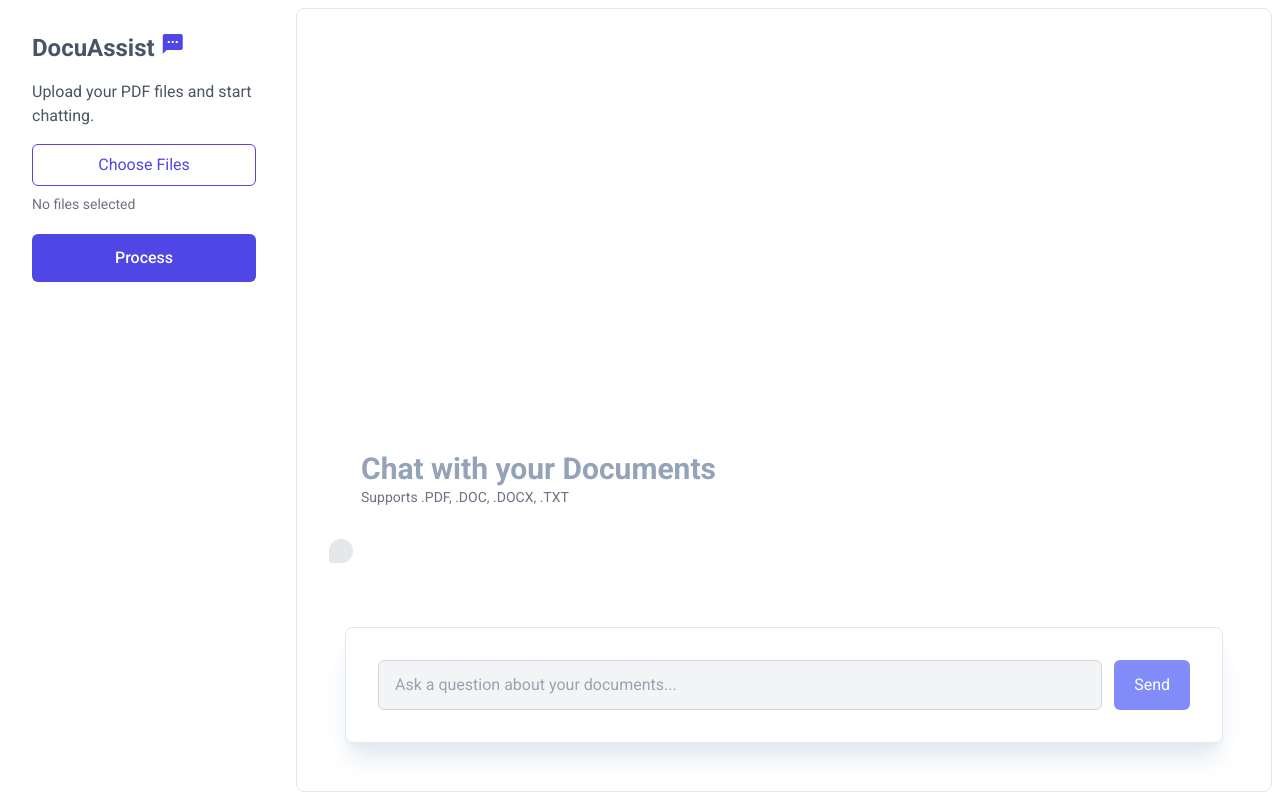
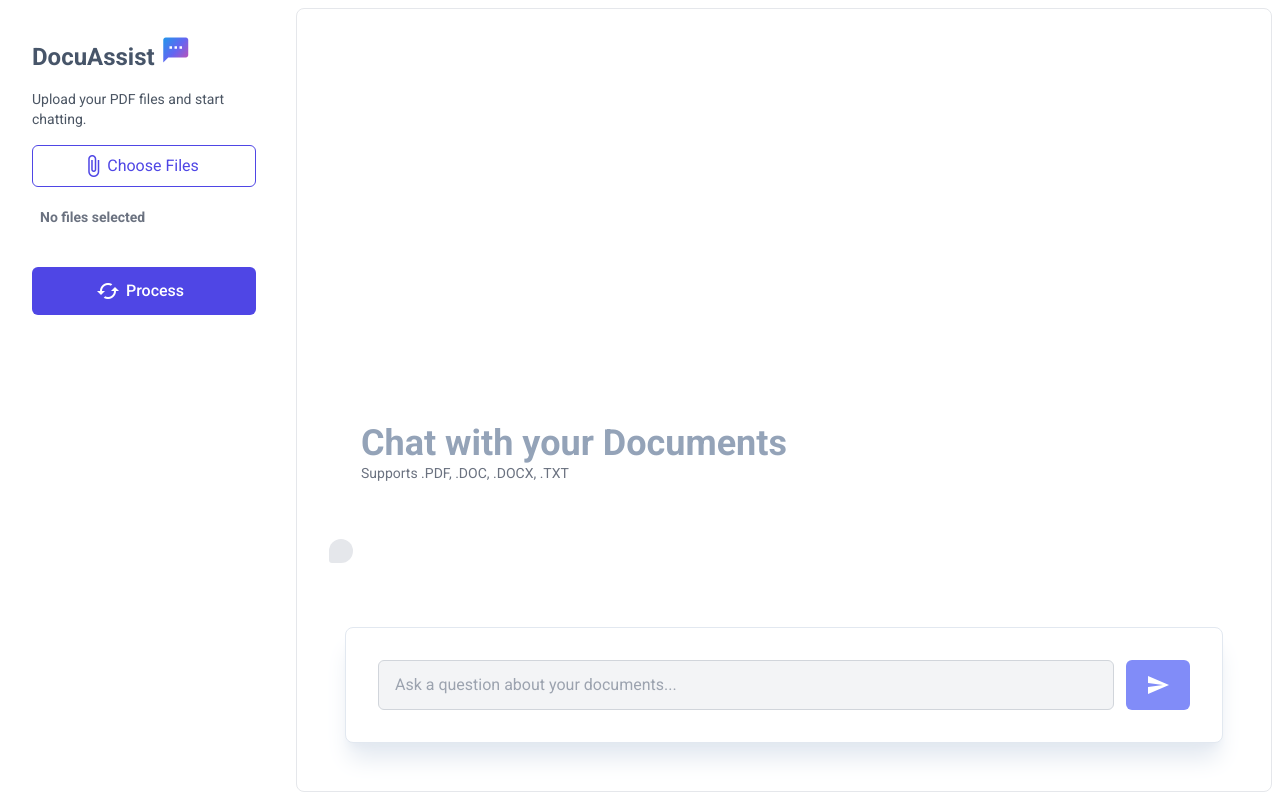
Before and after one commit to indranilweb/ai-document-assistant, a Flask app: page / in a window 1280 px wide. Run offline with Flask 3, Linux system fonts and the light colour scheme; some libraries are stand-ins or nearby versions.

Commit message:
styles update

```diff
--- a/static/js/script.js
+++ b/static/js/script.js
@@ -25,8 +25,12 @@ document.addEventListener('DOMContentLoaded', () => {
         if (pdfFilesInput.files.length > 0) {
             const fileNames = Array.from(pdfFilesInput.files).map(f => f.name).join(', ');
             fileNameDisplay.textContent = fileNames;
+            fileNameDisplay.classList.add('bg-indigo-100', 'text-indigo-500');
+            fileNameDisplay.classList.remove('text-gray-500');
         } else {
             fileNameDisplay.textContent = 'No files selected';
+            fileNameDisplay.classList.add('text-gray-500');
+            fileNameDisplay.classList.remove('bg-indigo-100', 'text-indigo-500');
         }
     });
 
@@ -71,7 +75,7 @@ document.addEventListener('DOMContentLoaded', () => {
                 sessionId = data.session_id;
                 progressBarInner.style.width = '100%';
                 progressLabel.textContent = 'Processing Complete!';
-                showStatus('You can now ask questions below.', 'success');
+                showStatus('You can now ask questions.', 'success');
                 enableChat(true);
                 setTimeout(() => { progressContainer.style.display = 'none'; }, 2000);
             } else {
@@ -126,11 +130,11 @@ document.addEventListener('DOMContentLoaded', () => {
     function showStatus(message, type) {
         statusMessage.textContent = message;
         // Reset classes and add new ones based on type
-        statusMessage.className = 'mt-4 font-medium h-5';
+        statusMessage.className = 'mt-4 font-medium h-6';
         if (type === 'error') {
             statusMessage.classList.add('text-red-700');
         } else if (type === 'success') {
-            statusMessage.classList.add('text-green-700');
+            statusMessage.classList.add('text-indigo-700');
         } else {
             statusMessage.classList.add('text-gray-800');
         }
--- a/templates/index.html
+++ b/templates/index.html
@@ -20,15 +20,21 @@
 <body class="bg-gray-100 flex items-center justify-center h-screen">
     <div class="app-container flex w-full h-full overflow-hidden bg-white">
         <div class="sidebar w-72 p-8 flex flex-col space-y-4">
-            <h2 class="text-2xl font-bold text-slate-600 mt-0">DocuAssist <i class="material-icons text-indigo-600">textsms</i></h2>
-            <p class="text-gray-600">Upload your PDF files and start chatting.</p>
+            <h2 class="text-2xl font-bold text-slate-600 mt-0">DocuAssist
+                <i class="material-icons text-3xl text-transparent bg-gradient-to-br from-sky-500 via-indigo-500 to-pink-500 bg-clip-text">textsms</i>
+            </h2>
+            <p class="text-sm text-gray-600">Upload your PDF files and start chatting.</p>
             <form id="upload-form">
                 <input type="file" id="pdf-files" name="pdf_docs" multiple accept=".pdf" required class="hidden">
-                <label for="pdf-files" class="custom-file-upload border border-indigo-600 text-indigo-600 bg-white py-2 px-4 rounded-md cursor-pointer text-center block transition-all hover:bg-indigo-600 hover:text-white">
+                <label for="pdf-files" class="custom-file-upload flex items-center justify-center border border-indigo-600 text-indigo-600 bg-white py-2 px-4 rounded-md cursor-pointer text-center transition-all hover:bg-indigo-600 hover:text-white">
+                    <span class="material-icons mr-0.5 -ml-2">attach_file</span>
                     Choose Files
                 </label>
-                <div id="file-name-display" class="text-sm text-gray-500 break-words h-10 mt-2">No files selected</div>
-                <button type="submit" id="process-btn" class="w-full py-3 bg-indigo-600 text-white border-none rounded-md cursor-pointer text-base font-medium transition-colors hover:bg-indigo-700">Process</button>
+                <div id="file-name-display" class="text-sm break-words rounded mt-3 mb-8 p-2 font-semibold text-gray-500">No files selected</div>
+                <button type="submit" id="process-btn" class="flex items-center justify-center w-full py-3 bg-indigo-600 text-white border-none rounded-md cursor-pointer text-base font-medium transition-colors hover:bg-indigo-700">
+                    <span class="material-icons mr-1.5 -ml-2">cached</span>
+                    Process
+                </button>
             </form>
 
             <div id="progress-container" class="progress-container w-full mt-4" style="display: none;">
@@ -47,8 +53,8 @@
                 <p class="m-0 text-sm text-gray-500">Powered by Gemini</p>
             </header> -->
             <div id="chat-box" class="chat-box p-8 overflow-y-auto flex flex-col gap-4">
-                <div class="chat-header py-4 px-8 bg-white">
-                    <h1 class="m-0 text-3xl text-slate-400 font-semibold">Chat with your Documents</h1>
+                <div class="chat-header py-10 px-8 bg-white">
+                    <h1 class="m-0 text-4xl text-slate-400 font-semibold">Chat with your Documents</h1>
                     <p class="m-0 text-sm text-gray-500">Supports .PDF, .DOC, .DOCX, .TXT</p>
                 </div>
                 <!-- Dynamic chat questions and answers will append here -->
@@ -56,7 +62,9 @@
             <div class="chat-input-area p-8 m-12 mt-8 rounded-lg shadow-xl shadow-slate-200 border border-slate-200 bg-white">
                 <form id="chat-form" class="flex gap-3">
                     <input type="text" id="user-question" class="flex-grow py-3 px-4 border border-gray-300 rounded-md text-base focus:ring-2 focus:ring-indigo-500 focus:outline-none disabled:bg-gray-100 disabled:cursor-not-allowed" placeholder="Ask a question about your documents..." disabled>
-                    <button type="submit" id="send-btn" class="py-2 px-5 bg-indigo-600 text-white border-none rounded-md cursor-pointer text-base transition-colors hover:enabled:bg-indigo-700 disabled:bg-indigo-400 disabled:cursor-not-allowed" disabled>Send</button>
+                    <button type="submit" id="send-btn" class="flex items-center py-2 px-5 bg-indigo-600 text-white border-none rounded-md cursor-pointer text-base transition-colors hover:enabled:bg-indigo-700 disabled:bg-indigo-400 disabled:cursor-not-allowed" disabled>
+                        <i class="material-icons text-white">send</i>
+                    </button>
                 </form>
             </div>
         </div>
```
